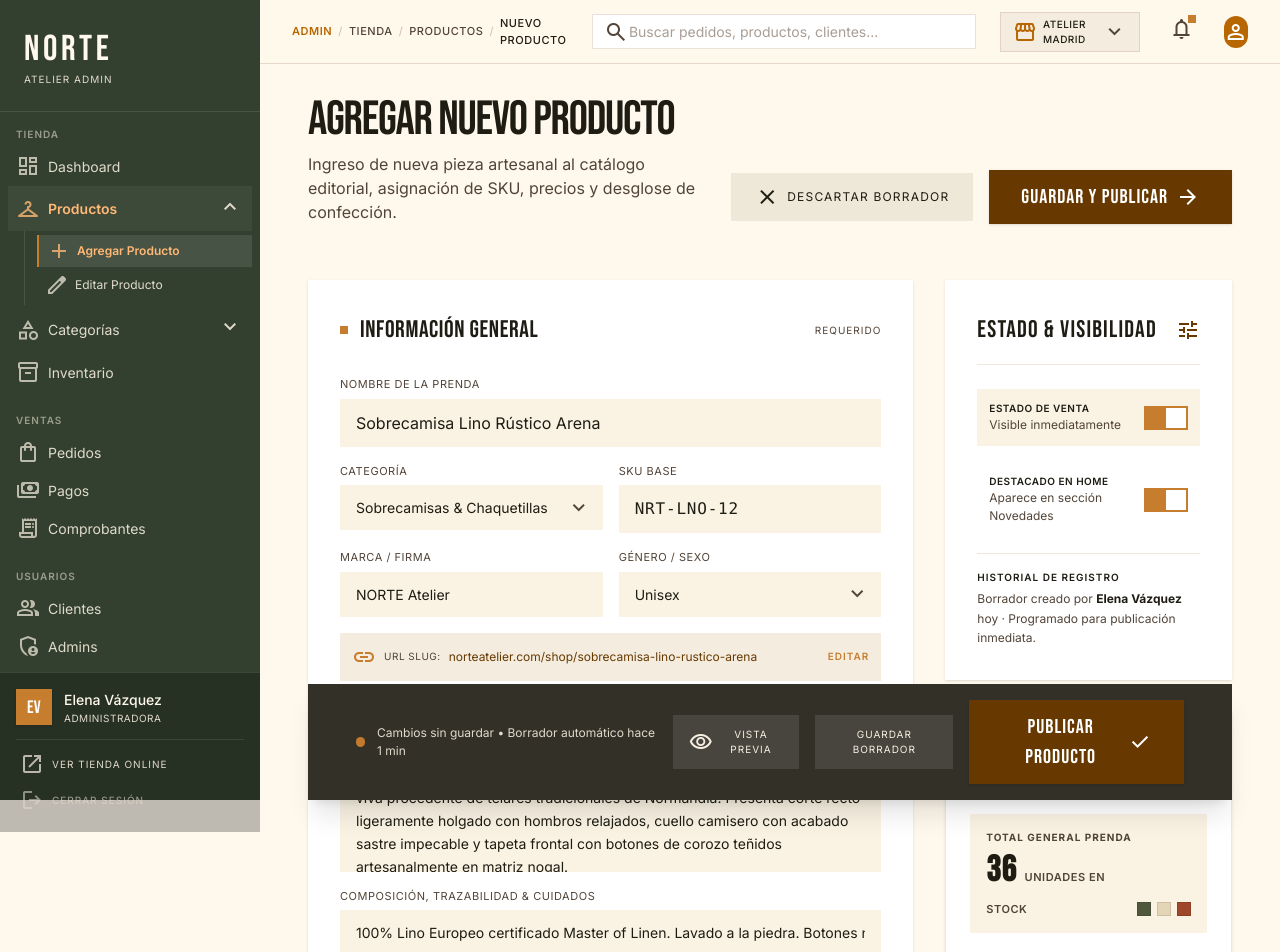
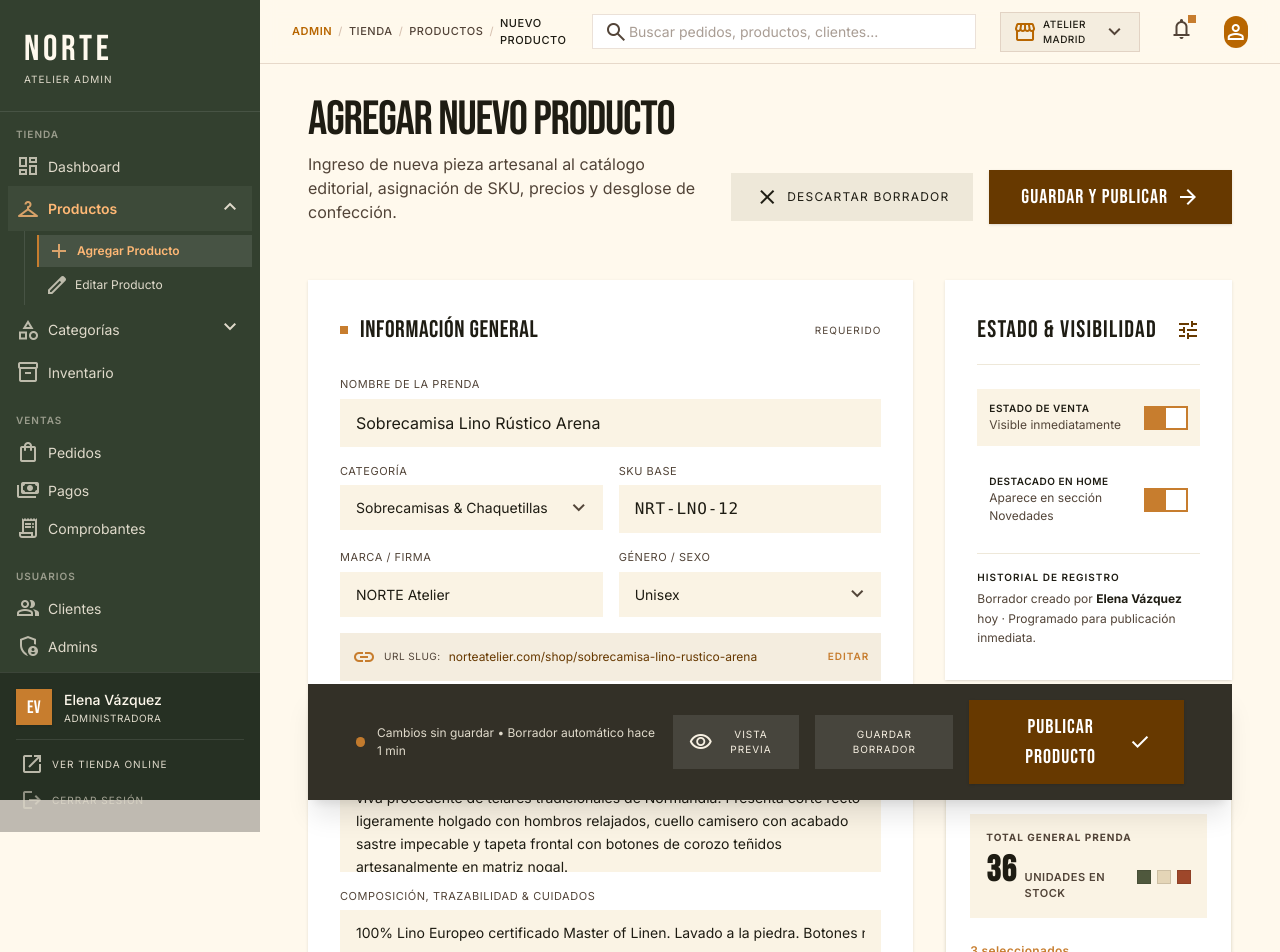
Before and after one commit to Angelussz/proyecto-norte, a Next.js app: page /admin/productos/nuevo in a window 1280 px wide. Shown: the top 952 px of the page. Built offline with nearby package versions, Linux system fonts and the light colour scheme.

Commit message:
style(admin): align total stock and UNIDADES EN STOCK in the same row

```diff
--- a/features/admin/components/admin-inventory-variants-section.tsx
+++ b/features/admin/components/admin-inventory-variants-section.tsx
@@ -252,18 +252,15 @@ export function AdminInventoryVariantsSection() {
         <span className="font-inter text-[10px] uppercase tracking-widest text-[#524438] font-bold">
           TOTAL GENERAL PRENDA
         </span>
+        <div className="flex items-center justify-between gap-2">
           <div className="flex items-baseline gap-2">
             <span className="font-headline text-[36px] text-[#1e1c13] font-bold leading-none">
               {totalStock}
             </span>
             <span className="font-inter text-[11px] uppercase tracking-wider text-[#524438] font-semibold">
-            UNIDADES EN
+              UNIDADES EN STOCK
             </span>
           </div>
-        <div className="flex items-center justify-between pt-1">
-          <span className="font-inter text-[11px] uppercase tracking-wider text-[#524438] font-semibold">
-            STOCK
-          </span>
           <div className="flex items-center gap-1.5">
             {activeColors.map((c) => (
               <span
```
Lines whose indentation alone changed are shown as unchanged.
